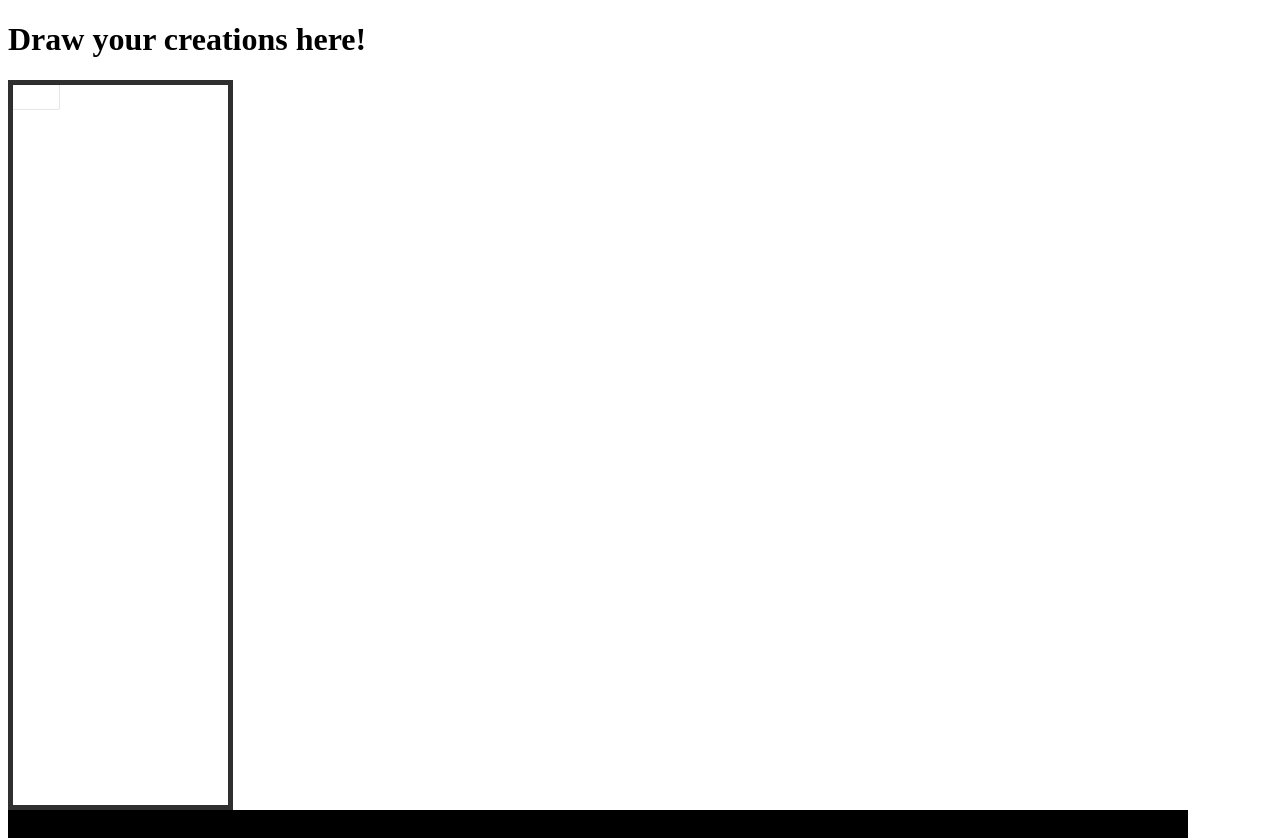
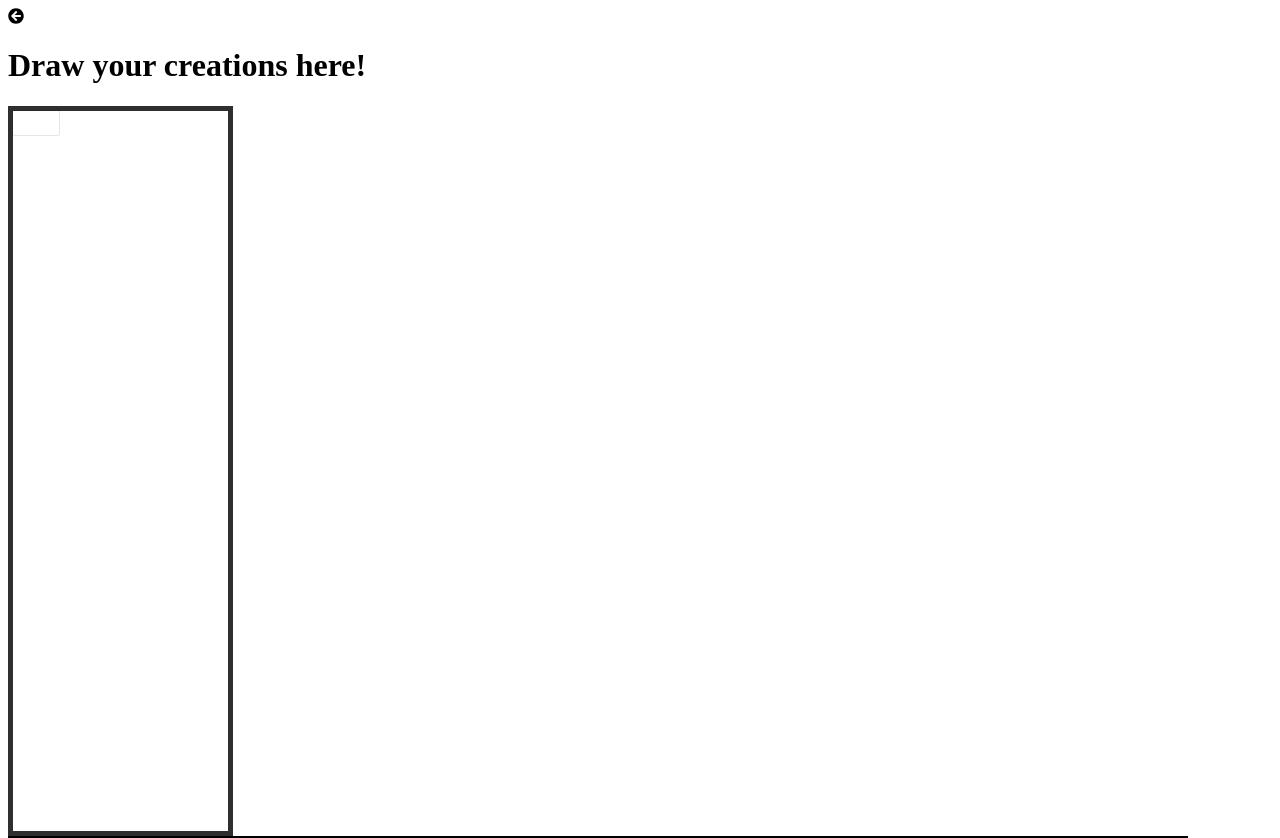
Before and after one commit to rzh150030/paint-app, a React (Create React App) app: page / in a window 1280 px wide. Shown: the top 838 px of the page. Built offline with nearby package versions, Linux system fonts and the light colour scheme.

Commit message:
add arrow icon with fontawesome

```diff
--- a/src/App.js
+++ b/src/App.js
@@ -3,6 +3,7 @@ import {PaintCanvas} from "./components/PaintCanvas/PaintCanvas.js";
 import PaintToolsContainer from './components/PaintToolsContainer/PaintToolsContainer'
 import './App.css';
 import { FontAwesomeIcon } from '@fortawesome/react-fontawesome';
+import { faArrowCircleLeft } from '@fortawesome/free-solid-svg-icons';
 
 
 function App() {
@@ -16,7 +17,7 @@ function App() {
   return (
     <div className="App">
       <header>
-        <FontAwesomeIcon icon="fa-solid fa-circle-arrow-left" />
+        <FontAwesomeIcon icon={faArrowCircleLeft}/>
         <h1>Draw your creations here!</h1>
       </header>
       <div>
```
Also changed, not shown: public/index.html (+0 -10 lines).
